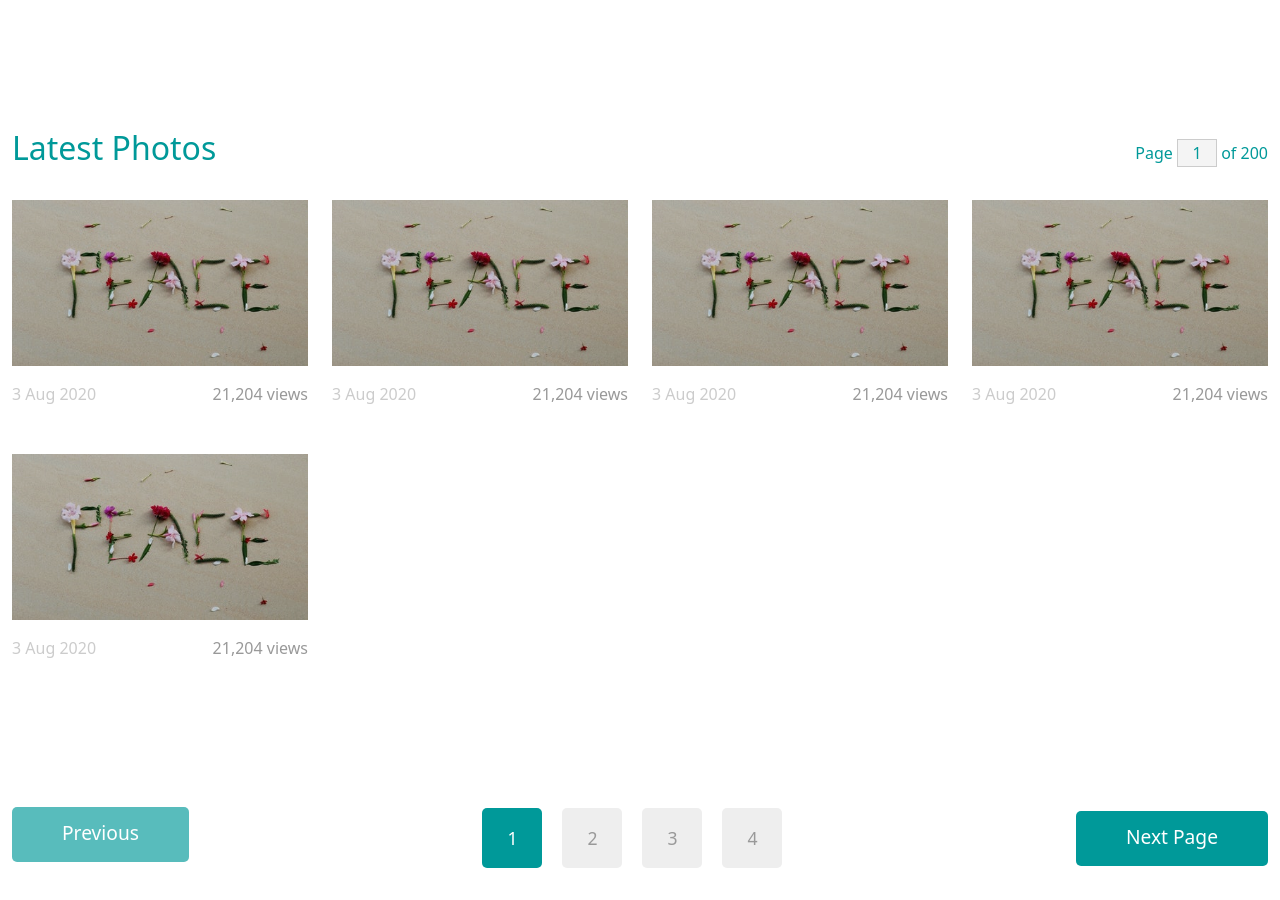
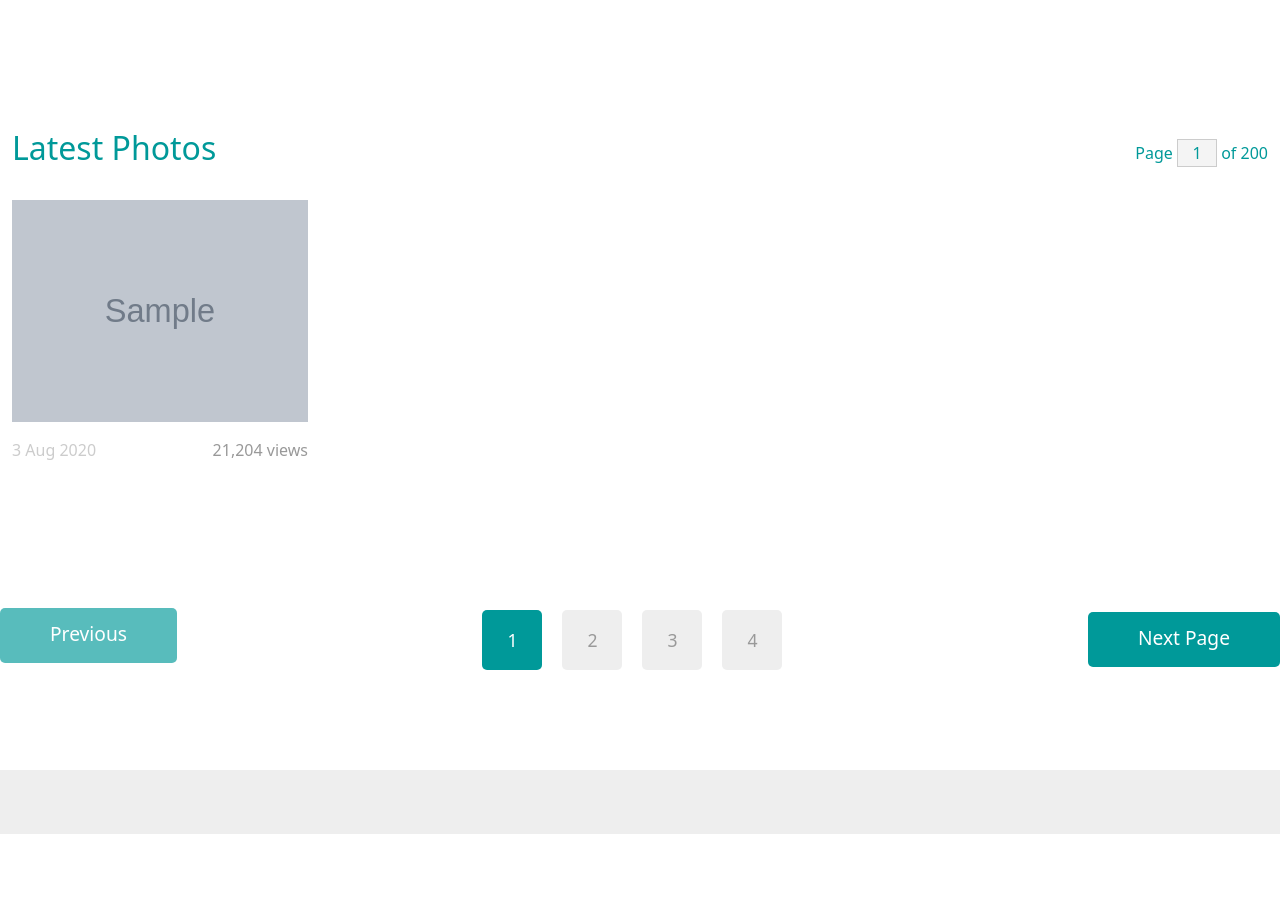
Before and after one commit to karimkohel/RISE, a Django app: page / in a window 1280 px wide. Shown: the part 237-1137 px from the top of the page. After the commit the page ends 1071 px from the top, so only its background shows below. Run offline with Django 3.2, Linux system fonts and the light colour scheme; tables that the repository leaves empty hold one stand-in row (values such as "Sample post"); grey boxes marked "Sample" are stand-in pictures; parts of the project's set-up code (start-up, migrations or seed data) failed here and were passed over; some libraries are stand-ins or nearby versions.

Commit message:
reworked model into templates

```diff
--- a/templates/images/index.html
+++ b/templates/images/index.html
@@ -7,5 +7,6 @@
 
     {% include "images/form.html" %}
     {% include "images/results.html" %}
+    {% include "images/paginator.html" %}
 
 {% endblock content %}
--- /dev/null
+++ b/templates/images/paginator.html
@@ -0,0 +1,12 @@
+<div class="row tm-mb-90">
+    <div class="col-12 d-flex justify-content-between align-items-center tm-paging-col">
+        <a href="javascript:void(0);" class="btn btn-primary tm-btn-prev mb-2 disabled">Previous</a>
+        <div class="tm-paging d-flex">
+            <a href="javascript:void(0);" class="active tm-paging-link">1</a>
+            <a href="javascript:void(0);" class="tm-paging-link">2</a>
+            <a href="javascript:void(0);" class="tm-paging-link">3</a>
+            <a href="javascript:void(0);" class="tm-paging-link">4</a>
+        </div>
+        <a href="javascript:void(0);" class="btn btn-primary tm-btn-next">Next Page</a>
+    </div>
+</div>
--- a/templates/images/results.html
+++ b/templates/images/results.html
@@ -1,6 +1,3 @@
-
-
-
 <div class="container-fluid tm-container-content tm-mt-60">
     <div class="row mb-4">
         <h2 class="col-6 tm-text-primary">
@@ -15,12 +12,13 @@
 
     <div class="row tm-mb-90 tm-gallery">
 
+        {% for image in images %}
             <div class="col-xl-3 col-lg-4 col-md-6 col-sm-6 col-12 mb-5">
                 <figure class="effect-ming tm-video-item">
-                <img src="img/img-16.jpg" alt="Image" class="img-fluid">
+                    <img src="{{ image.image_file.url }}" alt="Image" class="img-fluid">
                     <figcaption class="d-flex align-items-center justify-content-center">
-                    <h2>Peace</h2>
-                    <a href="photo-detail.html">View more</a>
+                        <h2>{{ image.title }}</h2>
+                        <a href="#">View more</a>
                     </figcaption>
                 </figure>
                 <div class="d-flex justify-content-between tm-text-gray">
@@ -28,70 +26,9 @@
                     <span>21,204 views</span>
                 </div>
             </div>
-        <div class="col-xl-3 col-lg-4 col-md-6 col-sm-6 col-12 mb-5">
-            <figure class="effect-ming tm-video-item">
-                <img src="img/img-16.jpg" alt="Image" class="img-fluid">
-                <figcaption class="d-flex align-items-center justify-content-center">
-                    <h2>Peace</h2>
-                    <a href="photo-detail.html">View more</a>
-                </figcaption>
-            </figure>
-            <div class="d-flex justify-content-between tm-text-gray">
-                <span class="tm-text-gray-light">3 Aug 2020</span>
-                <span>21,204 views</span>
-            </div>
-        </div>
-        <div class="col-xl-3 col-lg-4 col-md-6 col-sm-6 col-12 mb-5">
-            <figure class="effect-ming tm-video-item">
-                <img src="img/img-16.jpg" alt="Image" class="img-fluid">
-                <figcaption class="d-flex align-items-center justify-content-center">
-                    <h2>Peace</h2>
-                    <a href="photo-detail.html">View more</a>
-                </figcaption>
-            </figure>
-            <div class="d-flex justify-content-between tm-text-gray">
-                <span class="tm-text-gray-light">3 Aug 2020</span>
-                <span>21,204 views</span>
-            </div>
-        </div>
-        <div class="col-xl-3 col-lg-4 col-md-6 col-sm-6 col-12 mb-5">
-            <figure class="effect-ming tm-video-item">
-                <img src="img/img-16.jpg" alt="Image" class="img-fluid">
-                <figcaption class="d-flex align-items-center justify-content-center">
-                    <h2>Peace</h2>
-                    <a href="photo-detail.html">View more</a>
-                </figcaption>
-            </figure>
-            <div class="d-flex justify-content-between tm-text-gray">
-                <span class="tm-text-gray-light">3 Aug 2020</span>
-                <span>21,204 views</span>
-            </div>
-        </div>
-        <div class="col-xl-3 col-lg-4 col-md-6 col-sm-6 col-12 mb-5">
-            <figure class="effect-ming tm-video-item">
-                <img src="img/img-16.jpg" alt="Image" class="img-fluid">
-                <figcaption class="d-flex align-items-center justify-content-center">
-                    <h2>Peace</h2>
-                    <a href="photo-detail.html">View more</a>
-                </figcaption>
-            </figure>
-            <div class="d-flex justify-content-between tm-text-gray">
-                <span class="tm-text-gray-light">3 Aug 2020</span>
-                <span>21,204 views</span>
-            </div>
-        </div>
+        {% endfor %}
+
     </div> <!-- row -->
 
-    <div class="row tm-mb-90">
-        <div class="col-12 d-flex justify-content-between align-items-center tm-paging-col">
-            <a href="javascript:void(0);" class="btn btn-primary tm-btn-prev mb-2 disabled">Previous</a>
-            <div class="tm-paging d-flex">
-                <a href="javascript:void(0);" class="active tm-paging-link">1</a>
-                <a href="javascript:void(0);" class="tm-paging-link">2</a>
-                <a href="javascript:void(0);" class="tm-paging-link">3</a>
-                <a href="javascript:void(0);" class="tm-paging-link">4</a>
+
 </div>
-            <a href="javascript:void(0);" class="btn btn-primary tm-btn-next">Next Page</a>
-        </div>
-    </div>
-</div>
```
Lines whose indentation alone changed are shown as unchanged.
